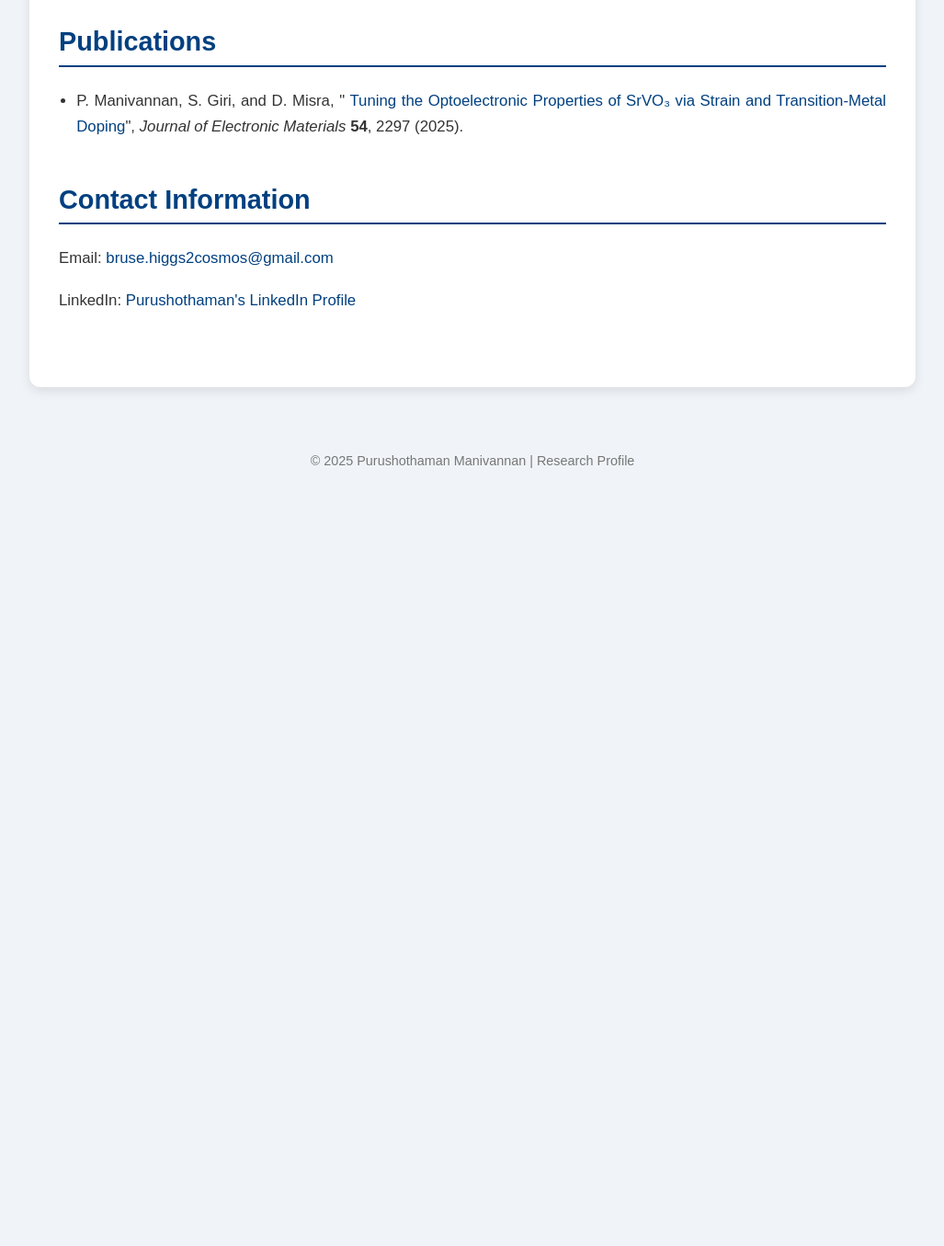
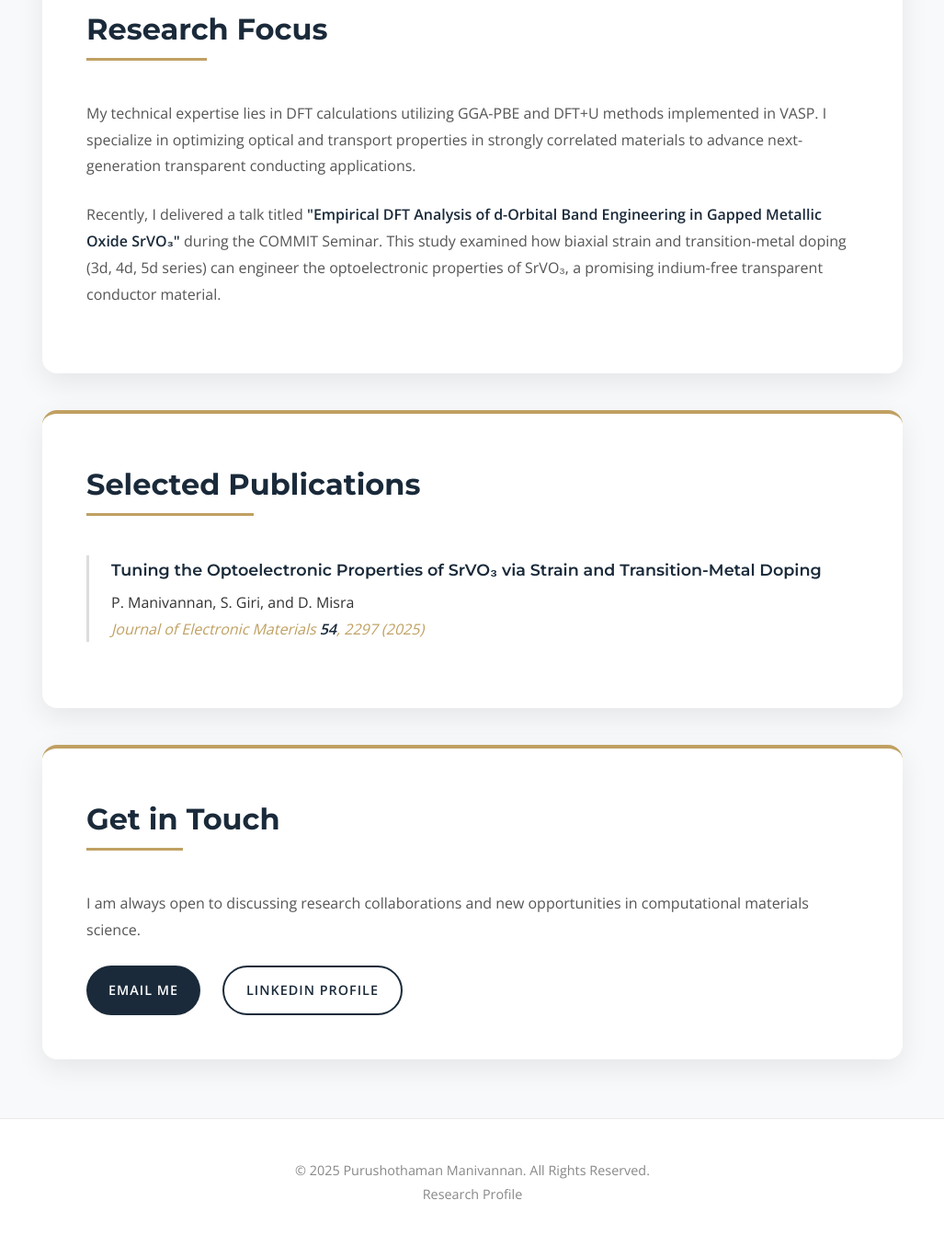
Before and after one commit to purushothaman-98/Website, a plain HTML site: page index.html in a window 1280 px wide. Shown: the part 896-2251 px from the top of the page at 92% size, without its empty margins (126-1153 px from the left). Before the commit the page ends 1420 px from the top, so only its background shows below. Drawn offline with nearby package versions, Linux system fonts and the light colour scheme.

Commit message:
Update index.html

```diff
--- a/index.html
+++ b/index.html
@@ -3,119 +3,292 @@
 <head>
   <meta charset="UTF-8" />
   <meta name="viewport" content="width=device-width, initial-scale=1.0" />
-  <title>Purushothaman's Research Profile</title>
+  <title>Purushothaman Manivannan | Research Portfolio</title>
+  <link rel="preconnect" href="https://fonts.googleapis.com">
+  <link rel="preconnect" href="https://fonts.gstatic.com" crossorigin>
+  <link href="https://fonts.googleapis.com/css2?family=Montserrat:wght@400;600;700&family=Open+Sans:wght@400;600&display=swap" rel="stylesheet">
+
   <style>
+    :root {
+      /* Color Palette */
+      --primary-color: #1a2a3a; /* Deep Navy */
+      --secondary-color: #2c3e50; /* Slate */
+      --accent-color: #c0a062; /* Muted Gold/Bronze */
+      --bg-color: #f8f9fa;
+      --text-color: #333333;
+      --card-bg: #ffffff;
+      --shadow: 0 10px 30px rgba(0,0,0,0.08);
+      --transition: all 0.3s ease;
+    }
+
+    * {
+      box-sizing: border-box;
+    }
+
     body {
-      font-family: 'Arial', sans-serif;
+      font-family: 'Open Sans', sans-serif;
       margin: 0;
       padding: 0;
-      background-color: #f0f4f8;
-      color: #333;
+      background-color: var(--bg-color);
+      color: var(--text-color);
+      line-height: 1.8;
     }
+
+    h1, h2, h3 {
+      font-family: 'Montserrat', sans-serif;
+      margin-top: 0;
+    }
+
+    a {
+      text-decoration: none;
+      color: inherit;
+      transition: var(--transition);
+    }
+
+    /* --- HERO SECTION --- */
     header {
-      background-color: #004080;
+      background: linear-gradient(135deg, var(--primary-color), var(--secondary-color));
       color: #fff;
+      padding: 6em 2em;
       text-align: center;
-      padding: 2em 1em;
-      box-shadow: 0 2px 8px rgba(0, 0, 0, 0.2);
+      position: relative;
+      clip-path: polygon(0 0, 100% 0, 100% 85%, 0 100%);
     }
+
     header h1 {
-      margin: 0;
-      font-size: 2.5em;
+      font-size: 3.5em;
+      font-weight: 700;
+      margin-bottom: 0.2em;
+      letter-spacing: -1px;
     }
-    header p {
-      margin: 0.5em 0;
-      font-size: 1.2em;
+
+    header .role {
+      font-size: 1.4em;
+      font-weight: 400;
+      opacity: 0.9;
+      color: var(--accent-color);
+      margin-bottom: 0.5em;
     }
+
+    header .lab {
+      font-size: 1.1em;
+      font-weight: 300;
+      opacity: 0.8;
+    }
+
+    /* --- MAIN CONTAINER --- */
     main {
-      max-width: 900px;
-      margin: 2em auto;
-      padding: 2em;
-      background-color: #fff;
-      border-radius: 12px;
-      box-shadow: 0 4px 12px rgba(0, 0, 0, 0.1);
+      max-width: 1000px;
+      margin: -4em auto 4em; /* Negative margin pulls it up into the header */
+      padding: 0 2em;
+      position: relative;
     }
+
+    /* --- CARDS --- */
     section {
-      margin-bottom: 3em;
+      background-color: var(--card-bg);
+      border-radius: 16px;
+      padding: 3em;
+      margin-bottom: 2.5em;
+      box-shadow: var(--shadow);
+      border-top: 4px solid var(--accent-color);
+      transition: var(--transition);
     }
+
+    section:hover {
+      transform: translateY(-5px);
+      box-shadow: 0 15px 40px rgba(0,0,0,0.12);
+    }
+
     h2 {
-      color: #004080;
-      margin-bottom: 0.8em;
-      font-size: 1.8em;
-      border-bottom: 2px solid #004080;
-      padding-bottom: 0.3em;
+      color: var(--primary-color);
+      font-size: 2em;
+      margin-bottom: 1em;
+      position: relative;
+      display: inline-block;
     }
-    p, li {
-      text-align: justify;
-      line-height: 1.7;
-      font-size: 1.05em;
-      margin-bottom: 1em;
+
+    h2::after {
+      content: '';
+      position: absolute;
+      width: 50%;
+      height: 3px;
+      background-color: var(--accent-color);
+      bottom: -5px;
+      left: 0;
     }
-    ul {
-      padding-left: 1.2em;
+
+    p {
+      color: #555;
+      margin-bottom: 1.5em;
     }
-    a {
-      color: #004080;
-      text-decoration: none;
-      transition: color 0.3s ease;
+
+    strong {
+      color: var(--primary-color);
+      font-weight: 600;
     }
-    a:hover {
-      color: #0066cc;
-      text-decoration: underline;
+
+    /* --- LINKS --- */
+    .content-link {
+      color: var(--primary-color);
+      font-weight: 600;
+      border-bottom: 2px solid var(--accent-color);
     }
-    .contact-info a {
-      font-weight: bold;
+
+    .content-link:hover {
+      background-color: var(--accent-color);
+      color: white;
     }
+
+    /* --- PUBLICATION LIST --- */
+    ul.pub-list {
+      list-style: none;
+      padding: 0;
+    }
+
+    ul.pub-list li {
+      margin-bottom: 1.5em;
+      padding-left: 1.5em;
+      border-left: 3px solid #ddd;
+      transition: var(--transition);
+    }
+
+    ul.pub-list li:hover {
+      border-left-color: var(--accent-color);
+    }
+
+    .pub-title {
+      font-family: 'Montserrat', sans-serif;
+      font-weight: 600;
+      font-size: 1.1em;
+      display: block;
+      margin-bottom: 0.3em;
+      color: var(--primary-color);
+    }
+
+    .pub-journal {
+      font-style: italic;
+      color: var(--accent-color);
+    }
+
+    /* --- CONTACT BUTTONS --- */
+    .contact-container {
+      display: flex;
+      gap: 1.5em;
+      flex-wrap: wrap;
+    }
+
+    .btn {
+      display: inline-flex;
+      align-items: center;
+      padding: 12px 24px;
+      border-radius: 50px;
+      font-weight: 600;
+      text-transform: uppercase;
+      font-size: 0.9em;
+      letter-spacing: 1px;
+      transition: var(--transition);
+    }
+
+    .btn-primary {
+      background-color: var(--primary-color);
+      color: white;
+    }
+
+    .btn-primary:hover {
+      background-color: var(--accent-color);
+      transform: translateY(-2px);
+    }
+
+    .btn-secondary {
+      background-color: transparent;
+      border: 2px solid var(--primary-color);
+      color: var(--primary-color);
+    }
+
+    .btn-secondary:hover {
+      background-color: var(--primary-color);
+      color: white;
+    }
+
+    /* --- FOOTER --- */
     footer {
       text-align: center;
-      padding: 1em;
+      padding: 3em 1em;
+      color: #888;
       font-size: 0.9em;
-      color: #777;
-      margin-top: 4em;
+      background-color: #fff;
+      border-top: 1px solid #eaeaea;
+    }
+
+    /* --- MOBILE RESPONSIVE --- */
+    @media (max-width: 768px) {
+      header {
+        padding: 4em 1em;
+        clip-path: polygon(0 0, 100% 0, 100% 95%, 0 100%);
+      }
+      header h1 {
+        font-size: 2.2em;
+      }
+      main {
+        margin-top: -2em;
+      }
+      section {
+        padding: 2em 1.5em;
+      }
     }
   </style>
 </head>
 <body>
+
   <header>
-    <h1>Purushothaman Manivannan</h1>
-    <p>PhD Researcher @ University of Antwerp</p>
-    <p>Computational Materials Modeling (COMMIT) Lab | DFT & 2D Materials</p>
+    <div class="header-content">
+      <h1>Purushothaman Manivannan</h1>
+      <div class="role">PhD Researcher @ University of Antwerp</div>
+      <div class="lab">Computational Materials Modeling (COMMIT) Lab | DFT & 2D Materials</div>
+    </div>
   </header>
 
   <main>
     <section id="about-me">
       <h2>About Me</h2>
-      <p>Hello! I am <strong>Purushothaman Manivannan</strong>, a PhD Researcher at the <strong>University of Antwerp</strong> in Belgium. I am a part of the <strong>Computational Materials Modeling (COMMIT) Lab</strong> under Dr. Cem Sevik. My research focuses on excitonic calculations and the computational modeling of two-dimensional (2D) materials.</p>
-      <p>Previously, I worked as a Junior Research Fellow at the <a href="https://lnkd.in/dWeZu9rw" target="_blank">Materials Modeling and Simulation Laboratory</a> at IIITDM Kancheepuram under the guidance of Dr. Debolina Misra. During this time, I explored the impact of defects, strain, and doping on the optoelectronic properties of strongly correlated oxide materials using Density Functional Theory (DFT).</p>
+      <p>Hello! I am <strong>Purushothaman Manivannan</strong>, a dedicated PhD Researcher at the <strong>University of Antwerp</strong> in Belgium. I operate within the <strong>Computational Materials Modeling (COMMIT) Lab</strong> under the supervision of Dr. Cem Sevik. My primary research focus encompasses excitonic calculations and the computational modeling of two-dimensional (2D) materials.</p>
+      <p>Previously, I served as a Junior Research Fellow at the <a href="https://lnkd.in/dWeZu9rw" target="_blank" class="content-link">Materials Modeling and Simulation Laboratory</a> at IIITDM Kancheepuram under the guidance of Dr. Debolina Misra. During this tenure, I explored the impact of defects, strain, and doping on the optoelectronic properties of strongly correlated oxide materials using Density Functional Theory (DFT).</p>
     </section>
 
     <section id="research">
-      <h2>Research</h2>
-      <p>My expertise includes DFT calculations using GGA-PBE and DFT+U methods implemented in VASP. I focus on optimizing optical and transport properties in strongly correlated materials for next-generation transparent conducting applications.</p>
-      <p>Recently, I presented my previous work during the COMMIT Seminar through a talk titled <strong>"Empirical DFT Analysis of d-Orbital Band Engineering in Gapped Metallic Oxide SrVO₃"</strong>. This study examined how biaxial strain and transition-metal doping (3d, 4d, 5d series) can engineer the optoelectronic properties of SrVO₃, a promising indium-free transparent conductor material.</p>
+      <h2>Research Focus</h2>
+      <p>My technical expertise lies in DFT calculations utilizing GGA-PBE and DFT+U methods implemented in VASP. I specialize in optimizing optical and transport properties in strongly correlated materials to advance next-generation transparent conducting applications.</p>
+      <p>Recently, I delivered a talk titled <strong>"Empirical DFT Analysis of d-Orbital Band Engineering in Gapped Metallic Oxide SrVO₃"</strong> during the COMMIT Seminar. This study examined how biaxial strain and transition-metal doping (3d, 4d, 5d series) can engineer the optoelectronic properties of SrVO₃, a promising indium-free transparent conductor material.</p>
     </section>
 
     <section id="publications">
-      <h2>Publications</h2>
-      <ul>
+      <h2>Selected Publications</h2>
+      <ul class="pub-list">
         <li>
-          P. Manivannan, S. Giri, and D. Misra,
-          "<a href="https://link.springer.com/article/10.1007/s11664-025-11735-8" target="_blank">
-          Tuning the Optoelectronic Properties of SrVO₃ via Strain and Transition-Metal Doping</a>",
-          <em>Journal of Electronic Materials</em> <strong>54</strong>, 2297 (2025).
+          <a href="https://link.springer.com/article/10.1007/s11664-025-11735-8" target="_blank">
+            <span class="pub-title">Tuning the Optoelectronic Properties of SrVO₃ via Strain and Transition-Metal Doping</span>
+            P. Manivannan, S. Giri, and D. Misra <br>
+            <span class="pub-journal">Journal of Electronic Materials <strong>54</strong>, 2297 (2025)</span>
+          </a>
         </li>
       </ul>
     </section>
 
     <section id="contact-info">
-      <h2>Contact Information</h2>
-      <p>Email: <a href="mailto:bruse.higgs2cosmos@gmail.com">bruse.higgs2cosmos@gmail.com</a></p>
-      <p>LinkedIn: <a href="https://www.linkedin.com/in/purushothaman-manivannan-a720a4236/" target="_blank">Purushothaman's LinkedIn Profile</a></p>
+      <h2>Get in Touch</h2>
+      <p>I am always open to discussing research collaborations and new opportunities in computational materials science.</p>
+      <div class="contact-container">
+        <a href="mailto:bruse.higgs2cosmos@gmail.com" class="btn btn-primary">Email Me</a>
+        <a href="https://www.linkedin.com/in/purushothaman-manivannan-a720a4236/" target="_blank" class="btn btn-secondary">LinkedIn Profile</a>
+      </div>
     </section>
   </main>
 
   <footer>
-    &copy; 2025 Purushothaman Manivannan | Research Profile
+    &copy; 2025 Purushothaman Manivannan. All Rights Reserved. <br>
+    Research Profile
   </footer>
+
 </body>
 </html>
```
